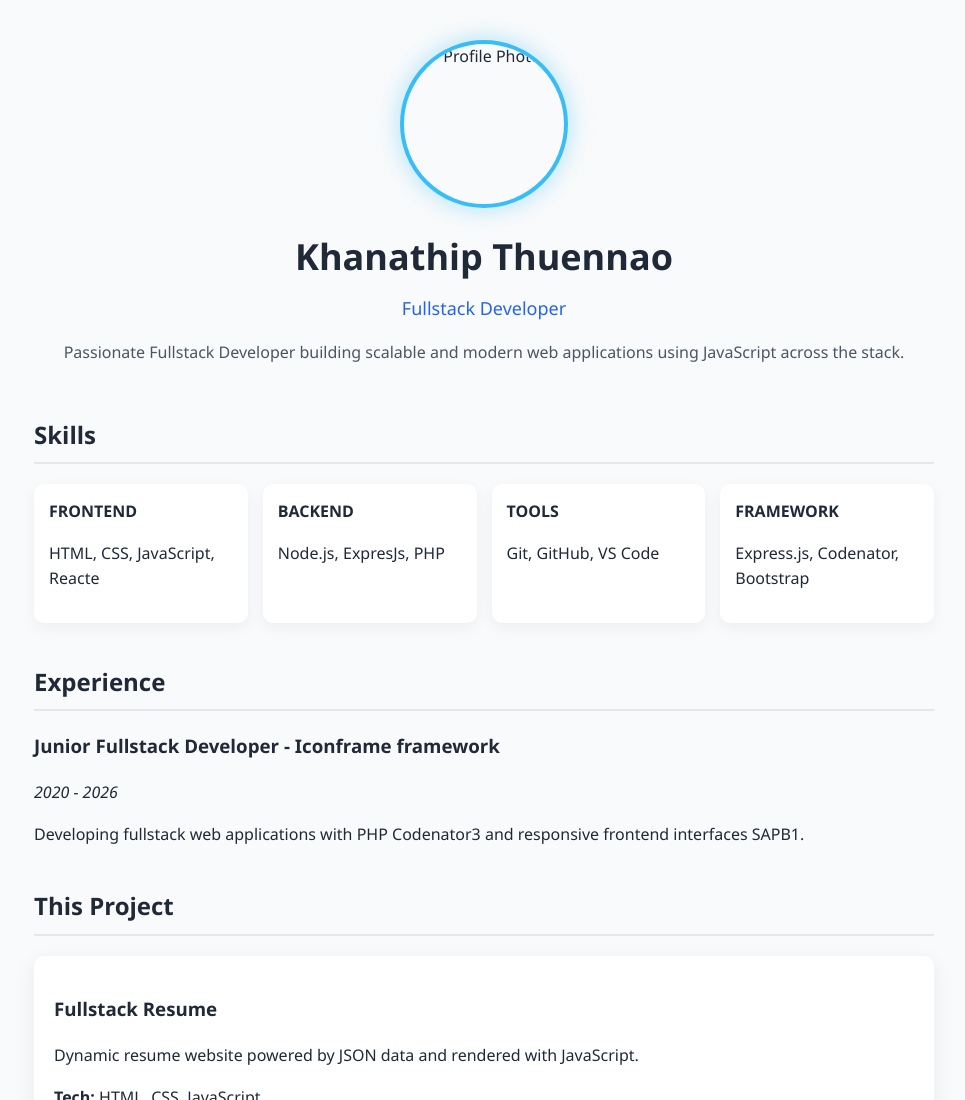
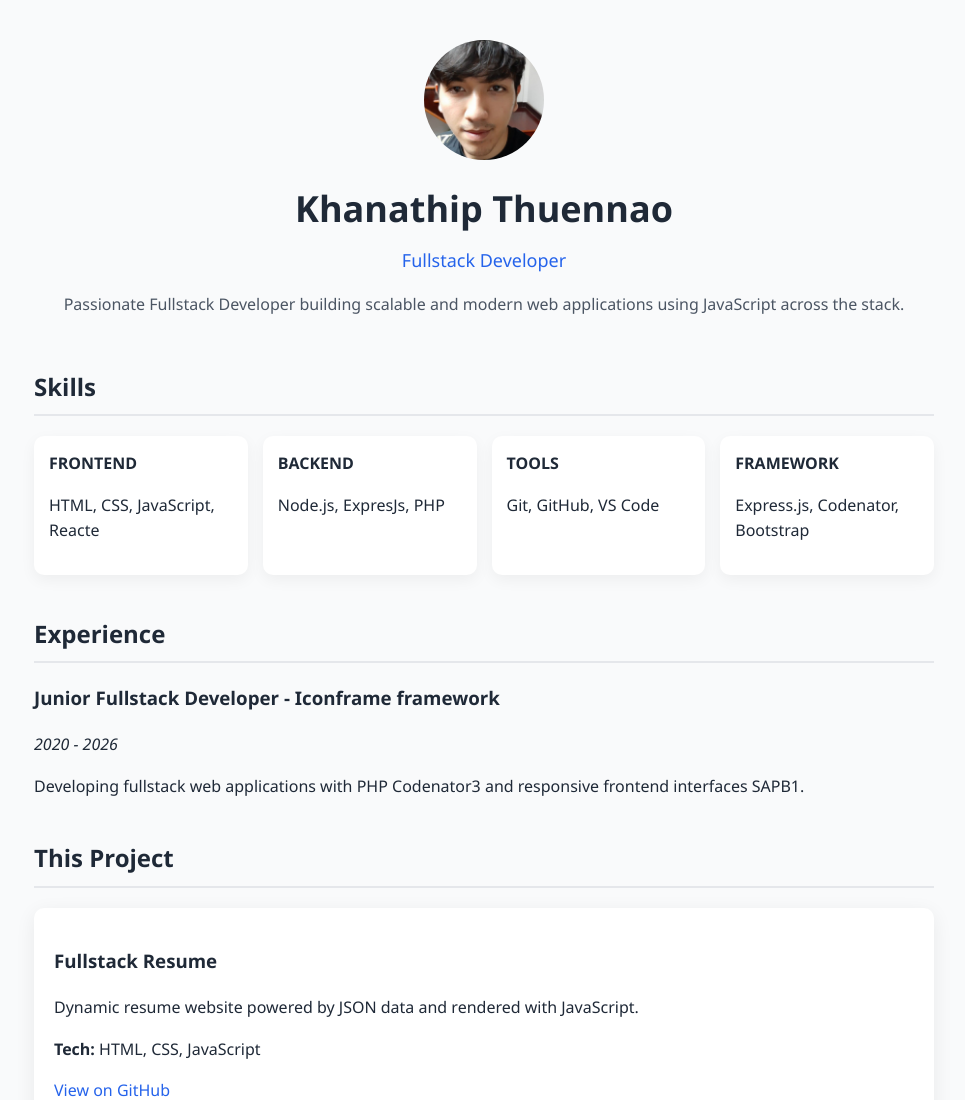
Before and after one commit to nanokhanathip/khanathip.github.io, a plain HTML site: page index.html in a window 1280 px wide. Shown: the top 1100 px of the page, without its empty margins (156-1121 px from the left). Drawn offline with Linux system fonts and the light colour scheme.

Commit message:
Add files via upload

```diff
--- a/index.html
+++ b/index.html
@@ -13,7 +13,7 @@
    <header class="hero">
 
   <div class="profile-wrapper">
-    <img src="profile.jpg" alt="Profile Photo" class="profile-img">
+    <img src="profile.png" alt="Profile Photo" class="profile-img">
   </div>
 
   <h1 id="name"></h1>
--- a/style.css
+++ b/style.css
@@ -88,16 +88,16 @@ a:hover {
   margin-bottom: 20px;
 }
 
+
 .profile-img {
-  width: 160px;
-  height: 160px;
+  width: 12vw;
+  max-width: 120px;
+  min-width: 70px;
+  height: auto;
+  aspect-ratio: 1 / 1;
   border-radius: 50%;
   object-fit: cover;
-  border: 4px solid #38bdf8;
-  box-shadow: 0 0 25px rgba(56, 189, 248, 0.4);
-  transition: 0.3s ease;
 }
-
 .profile-img:hover {
   transform: scale(1.05);
 }
```
